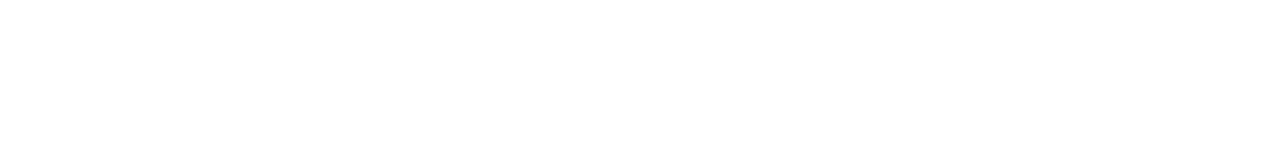
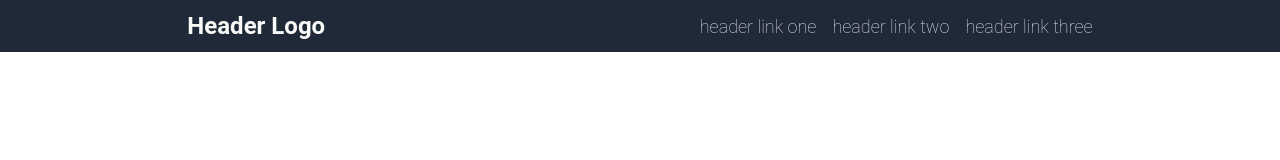
Before and after one commit to 0xMixologist/odin-landing-page, a plain HTML site: page index.html in a window 1280 px wide. Drawn offline with Linux system fonts and the light colour scheme.

Commit message:
Create header
Creates the a properly formatted and visually appealing header with a
Roboto font and a background color of #1F2937

```diff
--- a/index.html
+++ b/index.html
@@ -7,6 +7,13 @@
   <title>Odin | Landing Page</title>
 </head>
 <body>
-
+  <div class="header">
+    <span>Header Logo</span>
+    <ul>
+      <li>header link one</li>
+      <li>header link two</li>
+      <li>header link three</li>
+    </ul>
+  </div>
 </body>
 </html>
--- a/style.css
+++ b/style.css
@@ -0,0 +1,28 @@
+* {
+  font-family: Roboto, sans-serif;
+  padding: 0;
+  margin: 0;
+}
+
+.header {
+  display: flex;
+  justify-content: space-around;
+  align-items: center;
+  background-color: #1F2937;
+  color: #F9FAF8;
+  padding: 12px 0px;
+}
+
+.header span {
+  font-size: 24px;
+  font-weight: bold;
+}
+
+ul {
+  display: flex;
+  list-style-type: none;
+  font-size: 18px;
+  color: #E5E7EB;
+  gap: 16px;
+  font-weight: 100;
+}
```
